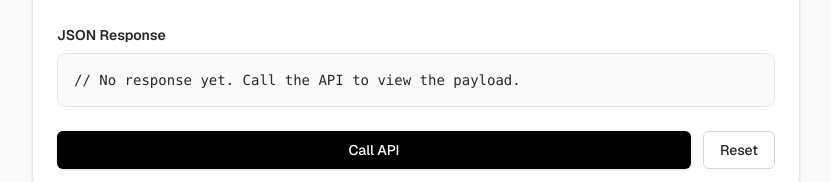
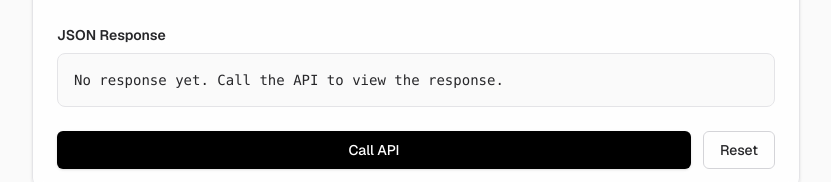
Before and after one commit to LazuardiBox/my-toefl, a Next.js app: page / in a window 1280 px wide. Shown: the part 339-521 px from the top of the page, without its empty margins (224-1055 px from the left). Built offline with nearby package versions, Linux system fonts and the light colour scheme; no server answers; what @orpc/client would draw is missing.

Commit message:
chore: install huge icons

```diff
--- a/package.json
+++ b/package.json
@@ -12,6 +12,8 @@
     "backup": "sh .scripts/backup.sh"
   },
   "dependencies": {
+    "@hugeicons/core-free-icons": "^3.1.1",
+    "@hugeicons/react": "^1.1.4",
     "@orpc/client": "^1.13.2",
     "@orpc/server": "^1.13.2",
     "@tanstack/react-query": "^5.90.16",
--- a/src/app/(pages)/page.tsx
+++ b/src/app/(pages)/page.tsx
@@ -6,10 +6,13 @@ import { useState } from "react";
 
 import { useHelloQuery } from "@/client/hooks/hello";
 
+import { HugeiconsIcon } from '@hugeicons/react';
+import { Loading02Icon } from '@hugeicons/core-free-icons';
+
 function HelloContent() {
   const queryClient = useQueryClient();
   const [hasRequested, setHasRequested] = useState(false);
-  const { data, isFetching, error, refetch, isFetched } = useHelloQuery(false);
+  const { data: HookResponse, isFetching, error, refetch, isFetched } = useHelloQuery(false);
 
   const statusLabel = (() => {
     if (isFetching) return "Loading";
@@ -26,28 +29,27 @@ function HelloContent() {
             Hello Endpoint
           </p>
           <p className="text-xl font-semibold text-zinc-900">
-            {data?.result ?? "Call the API to see the response"}
+            {HookResponse?.data?.result ?? "Call the API to see the response"}
           </p>
         </div>
         <span className="rounded-full border border-zinc-200 bg-zinc-100 px-3 py-1 text-xs font-medium uppercase tracking-wide text-zinc-700">
           {statusLabel}
         </span>
       </div>
-      {error ? (
-        <p className="text-sm text-red-600">
-          Error: {(error as Error).message ?? "Unknown error"}
-        </p>
-      ) : null}
       <div className="space-y-2">
         <p className="text-sm font-semibold text-zinc-800">JSON Response</p>
+
         <div className="rounded-lg border border-zinc-200 bg-zinc-50 p-4 font-mono text-sm text-zinc-800">
           <pre className="whitespace-pre-wrap break-words">
-            {data
-              ? JSON.stringify(data, null, 2)
-              : "// No response yet. Call the API to view the payload."}
+            {error
+              ? `Error: ${(error as Error).message || "Unknown error"}`
+              : HookResponse
+                ? JSON.stringify(HookResponse.data?.result)
+                : "No response yet. Call the API to view the response."}
           </pre>
         </div>
       </div>
+
       <div className="flex gap-3">
         <button
           type="button"
@@ -55,11 +57,22 @@ function HelloContent() {
             setHasRequested(true);
             await refetch();
           }}
-          className="flex flex-1 items-center justify-center rounded-md bg-black px-4 py-2 text-sm font-medium text-white shadow-sm transition hover:bg-zinc-800 active:bg-zinc-900 disabled:cursor-not-allowed disabled:opacity-60"
+          className="flex flex-1 items-center justify-center gap-2 rounded-md bg-black px-4 py-2 text-sm font-medium text-white shadow-sm transition hover:bg-zinc-800 active:bg-zinc-900 disabled:cursor-not-allowed disabled:opacity-60"
           disabled={isFetching}
         >
-          {isFetching ? "Calling..." : "Call API"}
+          {isFetching ? (
+            <HugeiconsIcon
+              icon={Loading02Icon}
+              size={18}
+              color="currentColor"
+              strokeWidth={1.5}
+              className="animate-spin"
+            />
+          ) : (
+            "Call API"
+          )}
         </button>
+
         <button
           type="button"
           onClick={() => {
@@ -72,7 +85,7 @@ function HelloContent() {
           Reset
         </button>
       </div>
-    </div>
+    </div >
   );
 }
 
```
Also changed, not shown: 1 other file (tests, documents, lock files or other folders).
